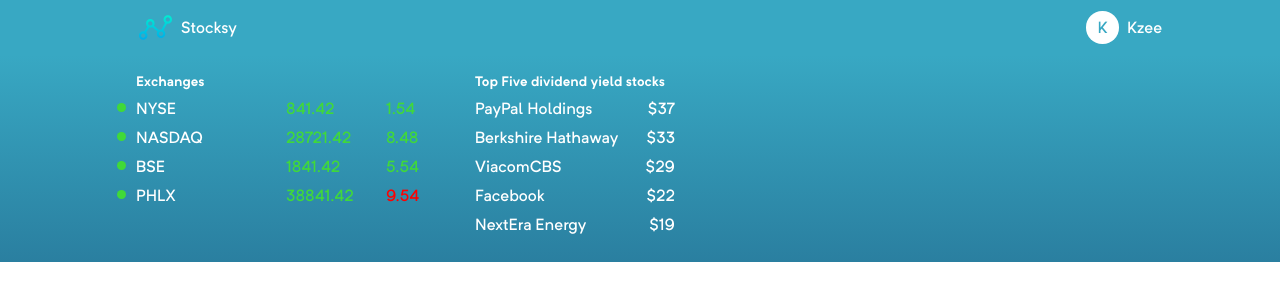
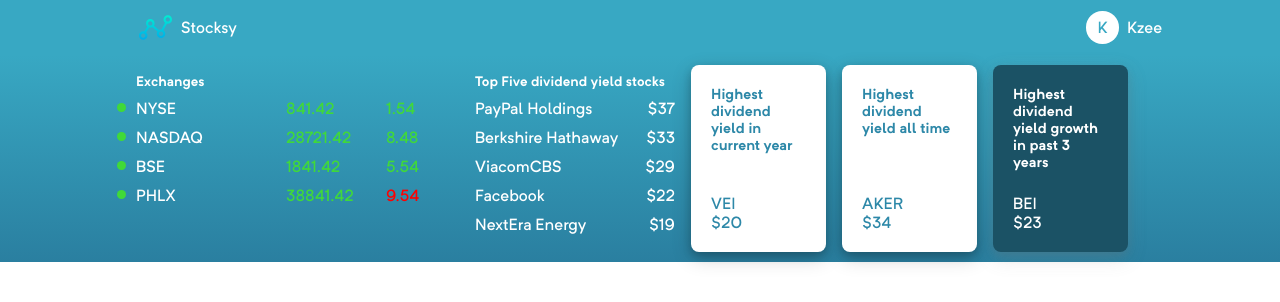
Before and after one commit to kshitijzutshi/React-Apps-2020, a React (Create React App) app in the folder stock-market-app/: page / in a window 1280 px wide. Shown: the top 302 px of the page. Built offline with nearby package versions, Linux system fonts and the light colour scheme.

Commit message:
added infocards and darkmode using classnames

```diff
--- a/stock-market-app/package.json
+++ b/stock-market-app/package.json
@@ -6,6 +6,7 @@
     "@testing-library/jest-dom": "^5.11.4",
     "@testing-library/react": "^11.1.0",
     "@testing-library/user-event": "^12.1.10",
+    "classnames": "^2.2.6",
     "react": "^17.0.1",
     "react-dom": "^17.0.1",
     "react-scripts": "4.0.0",
--- a/stock-market-app/src/App.js
+++ b/stock-market-app/src/App.js
@@ -6,6 +6,8 @@
 import data from "./data.js";
 import { getTopFiveDividendStocks } from "./helpers";
 import TopFiveDividendsStocksList from "./components/TopFiveDividendsStocksList/TopFiveDividendsStocksList";
+import InfoCard from "./components/infoCard/InfoCard";
+import styles from "./App.module.css";
 
 function App() {
   return (
@@ -16,6 +18,21 @@
         <TopFiveDividendsStocksList
           stocks={getTopFiveDividendStocks(data.stocks)}
         />
+        <div className={styles.infoCardContainer}>
+          <InfoCard
+            title="Highest dividend yield in current year"
+            stock={{ ticker: "VEI", amount: 20 }}
+          />
+          <InfoCard
+            title="Highest dividend yield all time"
+            stock={{ ticker: "AKER", amount: 34 }}
+          />
+          <InfoCard
+            title="Highest dividend yield growth in past 3 years"
+            stock={{ ticker: "BEI", amount: 23 }}
+            darkmode
+          />
+        </div>
       </Subheader>
     </div>
   );
--- /dev/null
+++ b/stock-market-app/src/App.module.css
@@ -0,0 +1,3 @@
+.infoCardContainer {
+  display: flex;
+}
--- /dev/null
+++ b/stock-market-app/src/components/infoCard/InfoCard.jsx
@@ -0,0 +1,21 @@
+import React from "react";
+import styles from "./InfoCard.module.css";
+import classnames from "classnames";
+
+const InfoCard = ({ title, stock, darkmode }) => {
+  // If darkmode var flag is true the following clas will be applied
+  const classes = classnames(styles.infoCard, {
+    [styles.darkmode]: darkmode,
+  });
+  return (
+    <div className={classes}>
+      <h1 className={styles.header}>{title}</h1>
+      <div>
+        <p className={styles.paragraph}>{stock.ticker}</p>
+        <p className={styles.paragraph}>${stock.amount}</p>
+      </div>
+    </div>
+  );
+};
+
+export default InfoCard;
--- /dev/null
+++ b/stock-market-app/src/components/infoCard/InfoCard.module.css
@@ -0,0 +1,21 @@
+.infoCard {
+  background-color: #fff;
+  border-radius: 8px;
+  padding: 20px;
+  color: var(--infoCard-text-color);
+  display: flex;
+  flex-direction: column;
+  justify-content: space-between;
+  width: 95px;
+  margin: 0 8px;
+  box-shadow: 0 4px 8px 0 rgba(0, 0, 0, 0.2), 0 6px 20px 0 rgba(0, 0, 0, 0.19);
+}
+.darkmode {
+  background-color: var(--infoCard-dark-bg-color);
+  box-shadow: 0 4px 8px 0 rgba(109, 109, 109, 0.2),
+    0 6px 20px 0 rgba(109, 109, 109, 0.19);
+  color: #fff;
+}
+.header {
+  font-size: 0.9rem;
+}
--- a/stock-market-app/src/index.css
+++ b/stock-market-app/src/index.css
@@ -56,5 +56,7 @@
   --header-gradient-top: #38a8c3;
   --header-gradient-bottom: #2a7fa0;
   --exchange-green: #40d939;
+  --infoCard-text-color: #2d88a8;
+  --infoCard-dark-bg-color: #1b5265;
   --site-width: 1024px;
 }
```
Also changed, not shown: 1 other file (tests, documents, lock files or other folders).
